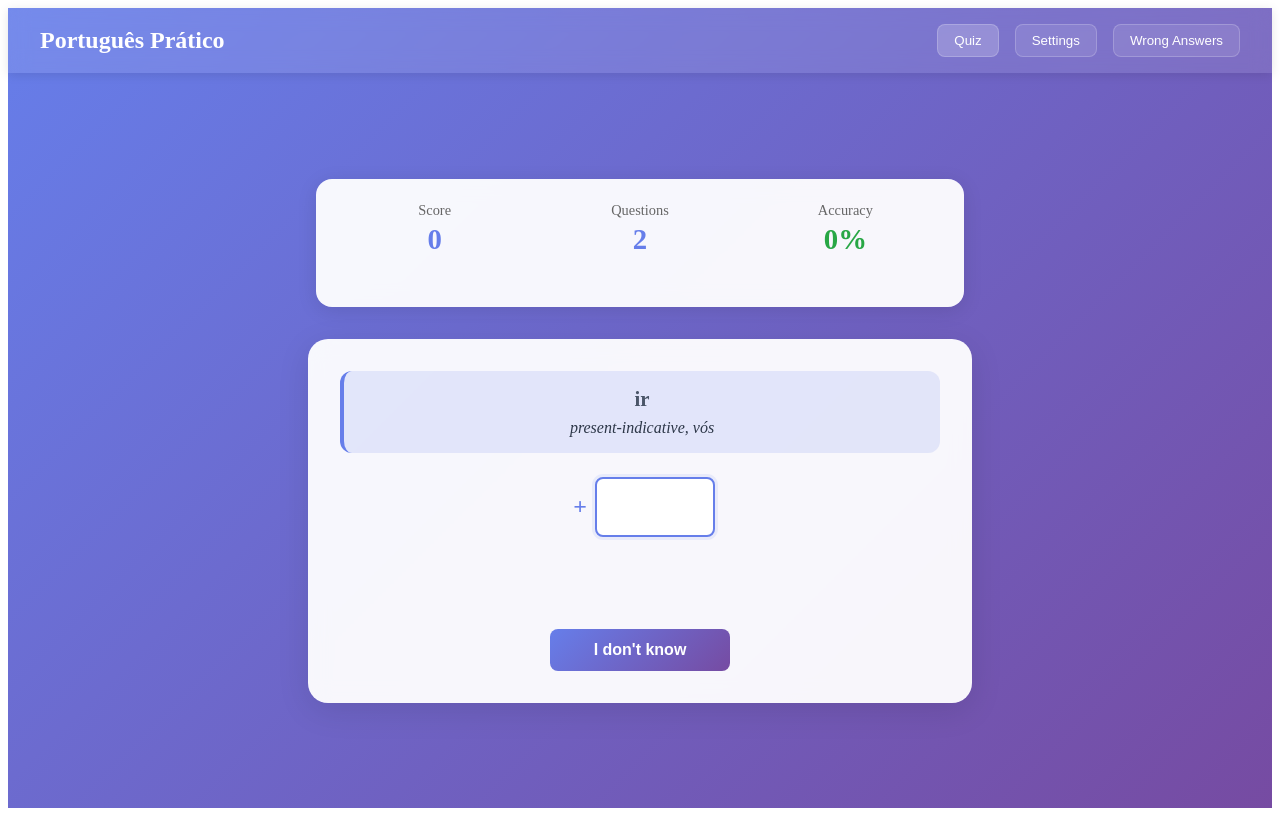
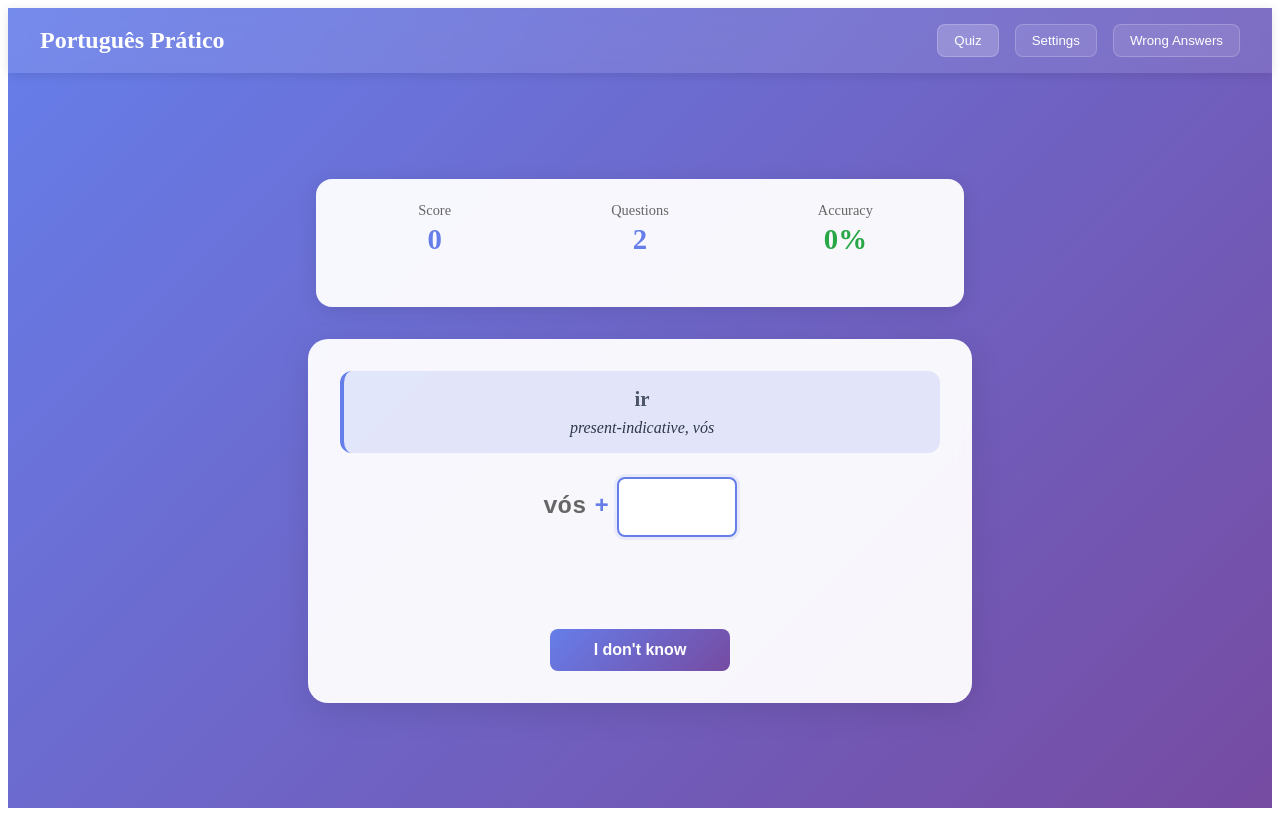
Before and after one commit to oriooctopus/portugues-practico, a React (Vite) app in the folder portugues-pratico/: page / in a window 1280 px wide. Built offline with nearby package versions, Linux system fonts and the light colour scheme.

Commit message:
Restore pronoun display and conditional pronoun removal

```diff
--- a/portugues-pratico/src/components/QuestionCard.tsx
+++ b/portugues-pratico/src/components/QuestionCard.tsx
@@ -28,13 +28,13 @@ const VerbTranslation = styled.p`
 `;
 
 const StemDisplay = styled.div`
-  font-size: 1.5rem;
-  font-weight: bold;
-  color: #667eea;
-  font-family: "Courier New", monospace;
   display: flex;
   align-items: center;
-  height: 60px;
+  gap: 0.5rem;
+  font-family: "Courier New", monospace;
+  font-size: 1.5rem;
+  color: #666;
+  font-weight: 600;
 `;
 
 const InputContainer = styled.div`
@@ -74,12 +74,9 @@ const AnswerInput = styled.input`
 `;
 
 const PlusSign = styled.span`
+  color: #667eea;
+  font-weight: 700;
   font-size: 1.5rem;
-  color: #667eea;
-  font-weight: bold;
-  display: flex;
-  align-items: center;
-  height: 60px;
 `;
 
 interface QuestionCardProps {
@@ -143,18 +140,29 @@ export const QuestionCard: React.FC<
           {formatTense(question.tense)
             .toLowerCase()
             .replace(/\s+/g, "-")}
-          ,{" "}
-          {formatPronoun(
-            question.pronoun,
-          )}
+          {question.tense !==
+            "presentIndicative" ||
+          (question.pronoun !==
+            "voce" &&
+            question.pronoun !==
+              "nos") ? (
+            <>
+              ,{" "}
+              {formatPronoun(
+                question.pronoun,
+              )}
+            </>
+          ) : null}
         </VerbTranslation>
       </VerbInfo>
 
       <InputContainer>
         <StemDisplay>
-          {question.stem}
+          {formatPronoun(
+            question.pronoun,
+          )}
+          <PlusSign>+</PlusSign>
         </StemDisplay>
-        <PlusSign>+</PlusSign>
         <AnswerInput
           type="text"
           value={userAnswer}
```
